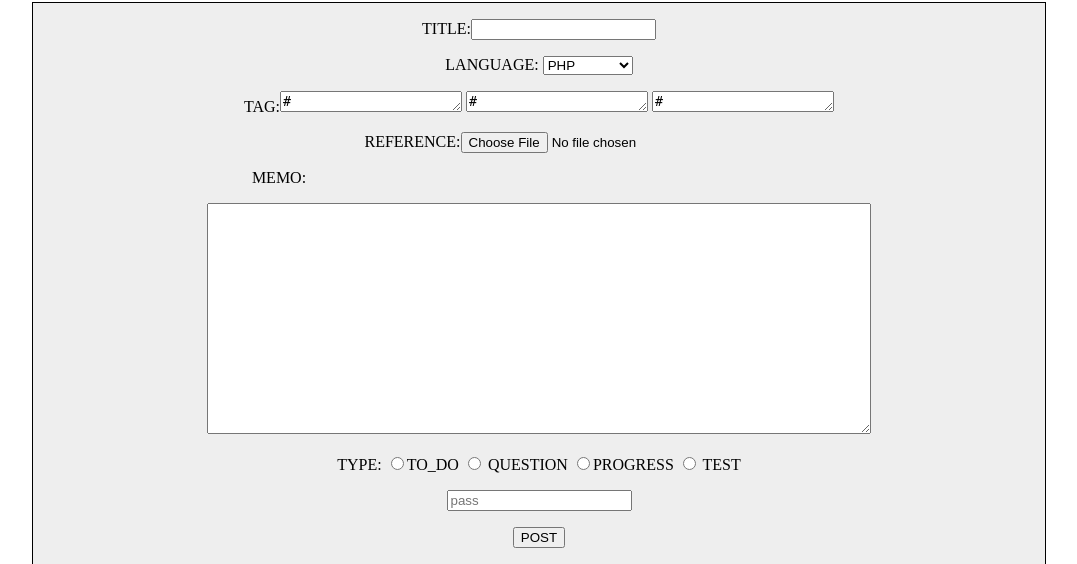
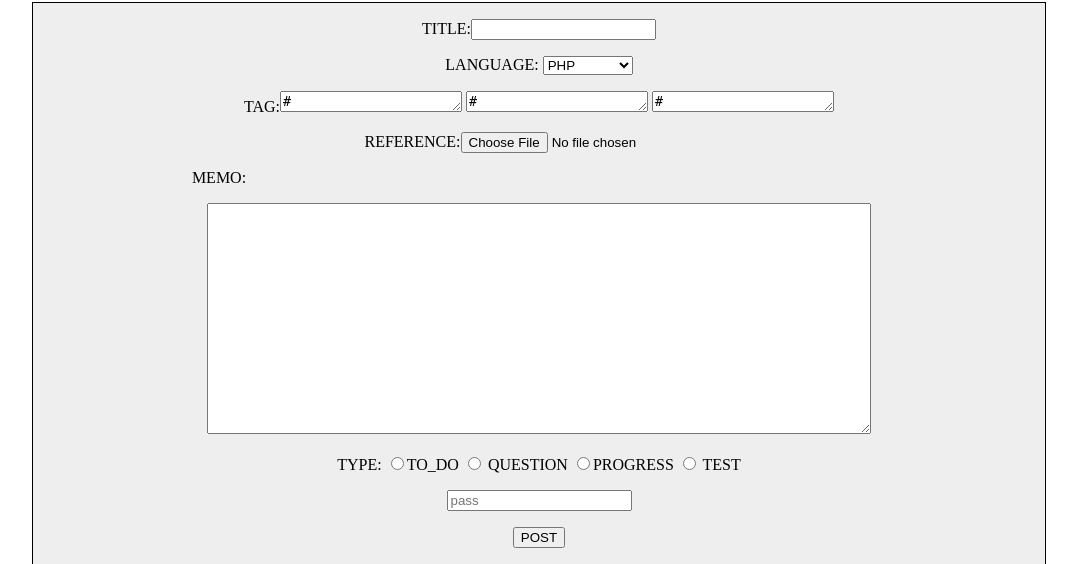
Before and after one commit to Usk0930/usk-program, a PHP site: page / in a window 1280 px wide. Shown: the part 631-1195 px from the top of the page, without its empty margins (101-1178 px from the left). Run offline with PHP 8.4, Linux system fonts and the light colour scheme; data comes from the database, SQL or seed files in the repository.

Commit message:
微修正

```diff
--- a/style.css
+++ b/style.css
@@ -26,7 +26,7 @@ body{
 
 .memo{
   position:relative;
-  right: 260px
+  right: 320px
 }
 
 .photo{
```
